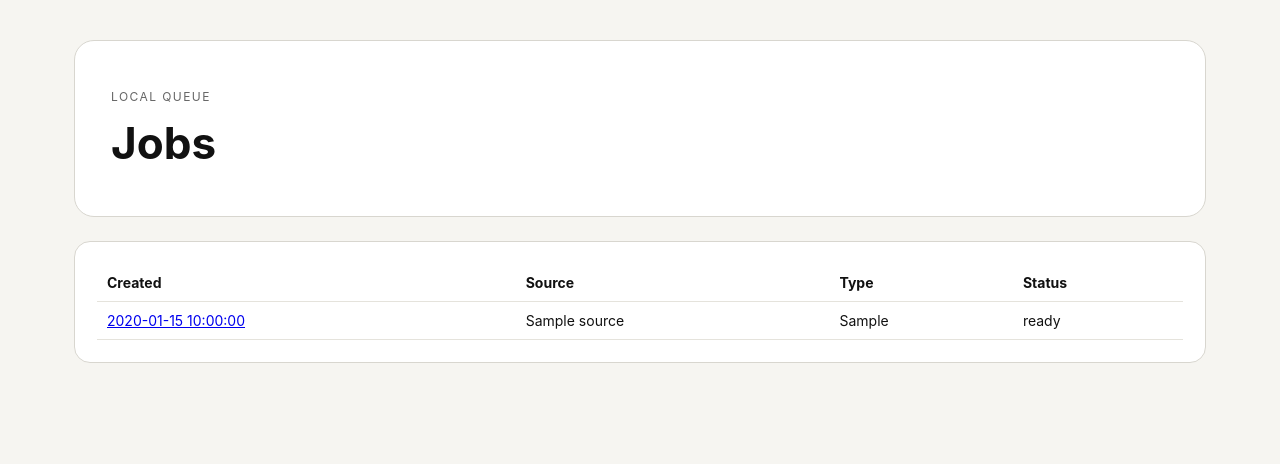
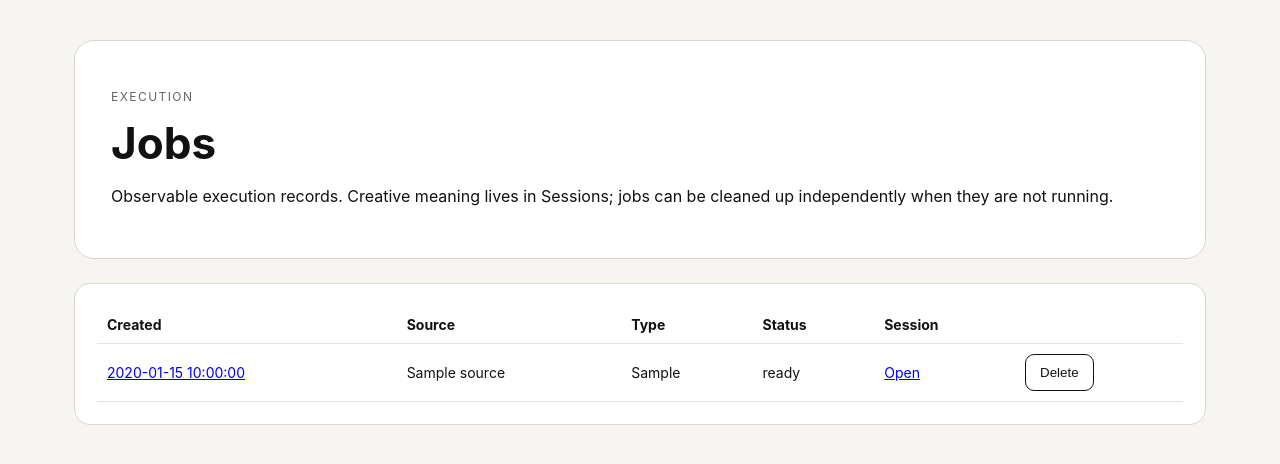
Before and after one commit to gregpaynter/ooc-forge, a Flask app: template forge/templates/jobs.html in a window 1280 px wide. Shown: the part 80-544 px from the top of the page. Run offline with Flask 3, Linux system fonts and the light colour scheme; the template is opened without the code that fills it: most values are stand-ins (such as "Sample title", 1, 10 or a date in 2020); parts of the project's set-up code (start-up, migrations or seed data) failed here and were passed over; some libraries are stand-ins or nearby versions.

Commit message:
Add lineage and deletion controls to Jobs

```diff
--- a/forge/templates/jobs.html
+++ b/forge/templates/jobs.html
@@ -1 +1 @@
-{% extends 'base.html' %}{% block title %}Jobs · OOC Forge{% endblock %}{% block content %}<section class="hero"><p class="eyebrow">Local queue</p><h1>Jobs</h1></section><section class="panel"><table><thead><tr><th>Created</th><th>Source</th><th>Type</th><th>Status</th></tr></thead><tbody>{% for item in jobs %}<tr><td><a href="{{ url_for('job',job_id=item.id) }}">{{ item.created_at }}</a></td><td>{{ item.source }}</td><td>{{ item.job_type }}</td><td>{{ item.status }}</td></tr>{% else %}<tr><td colspan="4">No jobs.</td></tr>{% endfor %}</tbody></table></section>{% endblock %}
+{% extends 'base.html' %}{% block title %}Jobs · OOC Forge{% endblock %}{% block content %}<section class="hero"><p class="eyebrow">Execution</p><h1>Jobs</h1><p>Observable execution records. Creative meaning lives in Sessions; jobs can be cleaned up independently when they are not running.</p></section><section class="panel"><table><thead><tr><th>Created</th><th>Source</th><th>Type</th><th>Status</th><th>Session</th><th></th></tr></thead><tbody>{% for item in jobs %}<tr><td><a href="{{ url_for('job',job_id=item.id) }}">{{ item.created_at }}</a></td><td>{{ item.source }}</td><td>{{ item.derivative_type or item.job_type }}</td><td>{{ item.status }}</td><td>{% if item.creative_session_id %}<a href="{{ url_for('creative_session',session_id=item.creative_session_id) }}">Open</a>{% else %}—{% endif %}</td><td>{% if item.status != 'RUNNING' %}<form method="post" action="{{ url_for('delete_job',job_id=item.id) }}"><button class="secondary">Delete</button></form>{% endif %}</td></tr>{% else %}<tr><td colspan="6">No jobs.</td></tr>{% endfor %}</tbody></table></section>{% endblock %}
```
